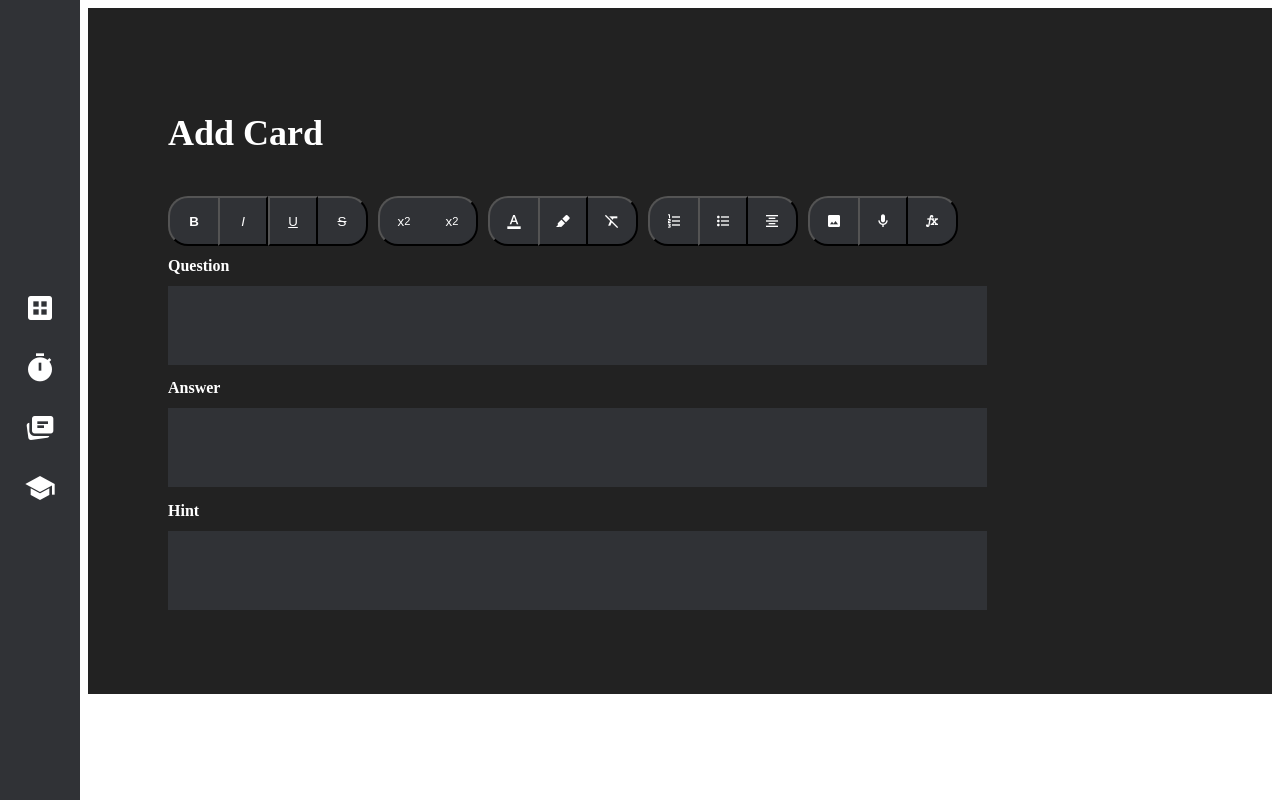
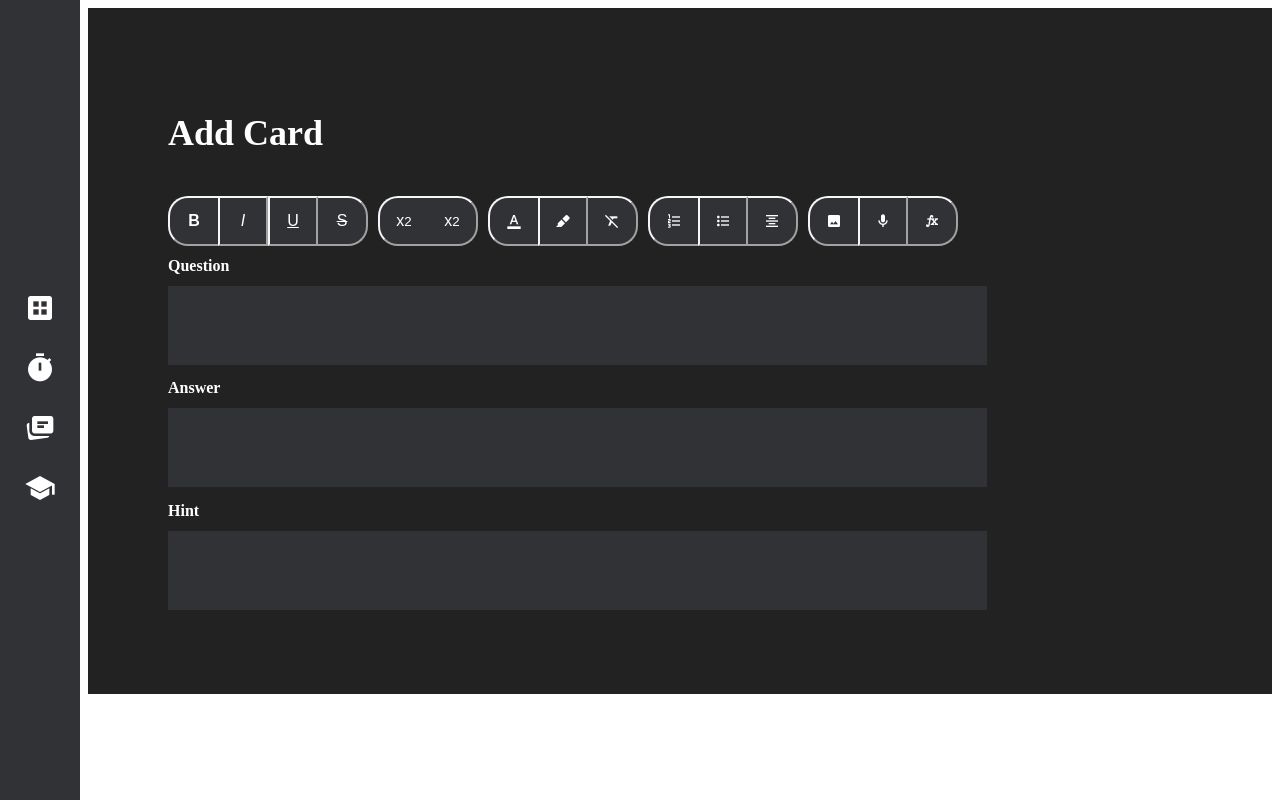
Before and after one commit to 18barbers2/gostudycards, a React (Vite) app in the folder frontend/: page / in a window 1280 px wide. Built offline with nearby package versions, Linux system fonts and the light colour scheme.

Commit message:
style: updated the pseudo variables for border

```diff
--- a/frontend/src/css/AddCard.css
+++ b/frontend/src/css/AddCard.css
@@ -5,7 +5,7 @@
     --bg-primary: #222222;
     --bg-secondary: #303236;
     --text-primary: white;
-    --border-color-primary: #555;
+    --border-color-primary: #f6f6f6;
     --border-color-secondary: rgb(47, 104, 190);
 
     /* Sizes */
@@ -54,15 +54,16 @@
 
 button {
     background-color: var(--bg-secondary);
+    border-color: var(--border-color-primary);
     color: var(--text-primary);
     width: var(--button-size);
     height: var(--button-size);
-    margin: 0px;
     transition: none;
     cursor: pointer;
     display: flex;
     align-items: center;
     justify-content: center;
+    font-size: var(--font-size-sm);
 }
 .button-left {
     border-radius: var(--border-radius) 0px 0px var(--border-radius);
```
